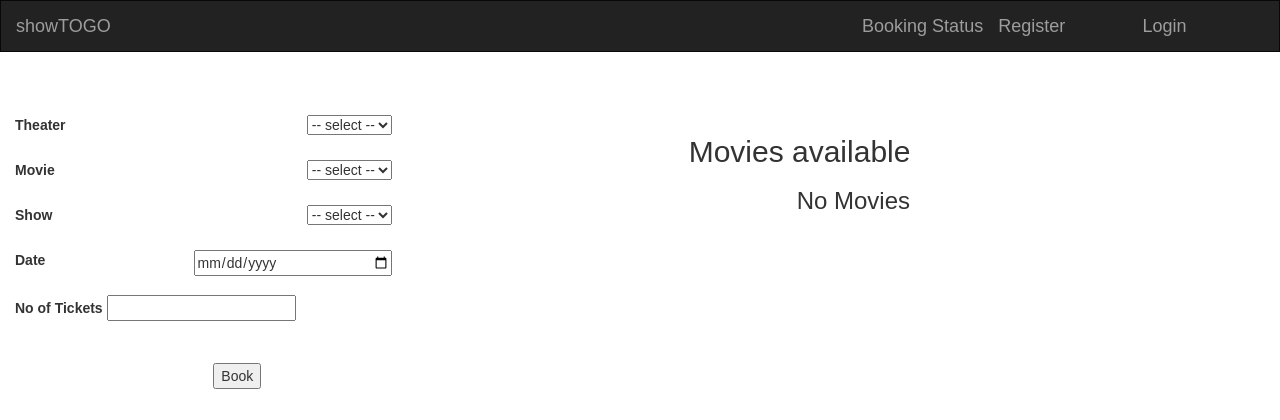
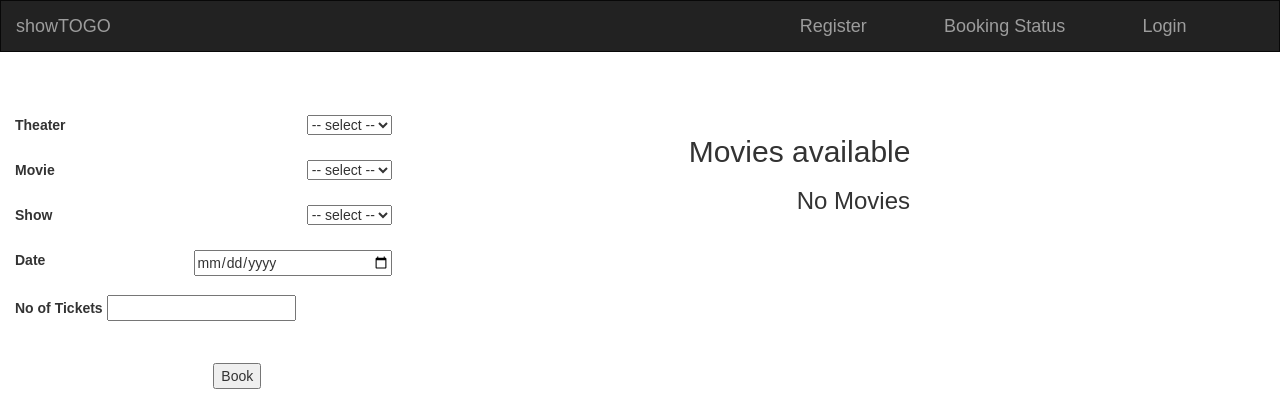
Before and after one commit to firoz74828/BookMovieTicket, a Django app: template Booking/templates/Booking/booking.html in a window 1280 px wide. Shown: the top 420 px of the page. Run offline with Django 3.2, Linux system fonts and the light colour scheme; the template is opened without the code that fills it, so the values that code supplies are empty; some libraries are stand-ins or nearby versions.

Commit message:
DetailView updated

```diff
--- a/templates/nav.html
+++ b/templates/nav.html
@@ -61,6 +61,8 @@
                 </div>
                 <div class="nav navbar-nav navbar-right" style="margin-right:5%">
                     <a class="navbar-brand" href='{% url "Booking:google-chart" %}'>Booking Status</a>
+                </div>
+                <div class="nav navbar-nav navbar-right" style="margin-right:5%">
                     <a class="navbar-brand" href='{% url "Booking:register" %}'>Register</a>
                 </div>
           </div>
```
